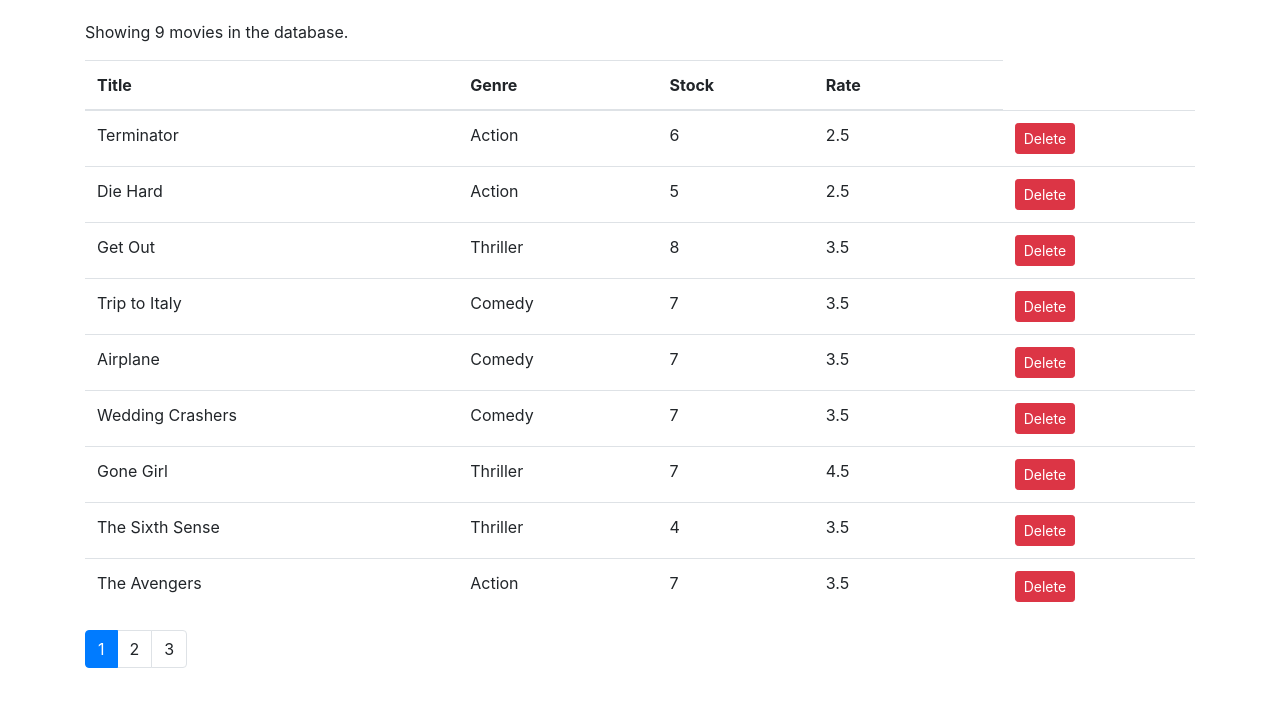
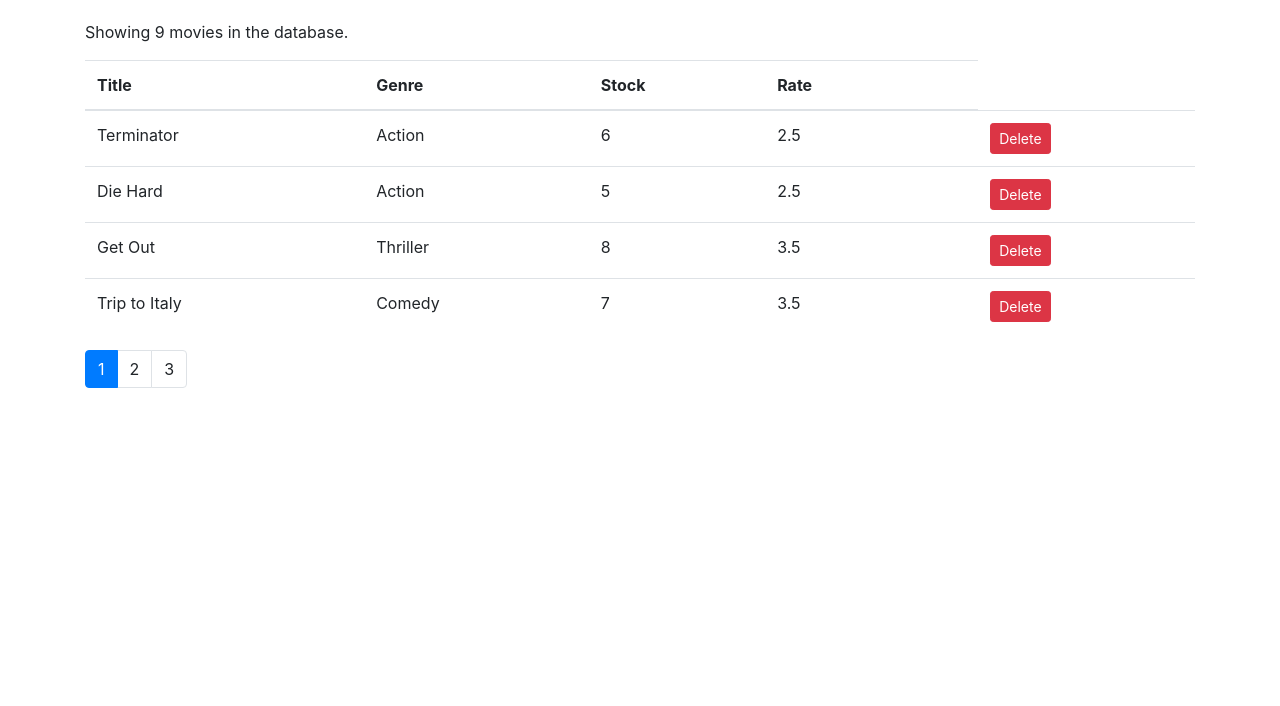
Before and after one commit to priyaesh/vidly-app, a React (Create React App) app: page / in a window 1280 px wide. Shown: the top 706 px of the page. Built offline with nearby package versions, Linux system fonts and the light colour scheme; the HTML template or start-up script is replaced by a standard one.

Commit message:
Paginate data P:6

```diff
--- a/src/components/movies.jsx
+++ b/src/components/movies.jsx
@@ -2,6 +2,7 @@
 import { getMovies } from "../services/fakeMovieService";
 import Like from "./common/like";
 import Pagination from "./common/pagination";
+import { paginate } from "../utils/paginate";
 
 class Movies extends React.Component {
   state = {
@@ -27,8 +28,11 @@
   };
   render() {
     const { length: count } = this.state.movies;
-    const { pageSize, currentPage } = this.state;
+    const { pageSize, currentPage, movies: allMovies } = this.state;
     if (count === 0) return <p>There are no movies in the database.</p>;
+
+    const movies = paginate(allMovies, currentPage, pageSize);
+
     return (
       <>
         <p>Showing {count} movies in the database. </p>
@@ -44,7 +48,7 @@
               </tr>
             </thead>
             <tbody>
-              {this.state.movies.map((movie) => (
+              {movies.map((movie) => (
                 <tr key={movie._id}>
                   <td>{movie.title}</td>
                   <td>{movie.genre.name}</td>
--- /dev/null
+++ b/src/utils/paginate.jsx
@@ -0,0 +1,8 @@
+import React, { Component } from "react";
+
+import _ from "lodash";
+
+export function paginate(items, pageNumber, pageSize) {
+  const startIndex = (pageNumber - 1) * pageSize;
+  return _(items).slice(startIndex).take(pageSize).value();
+}
```
